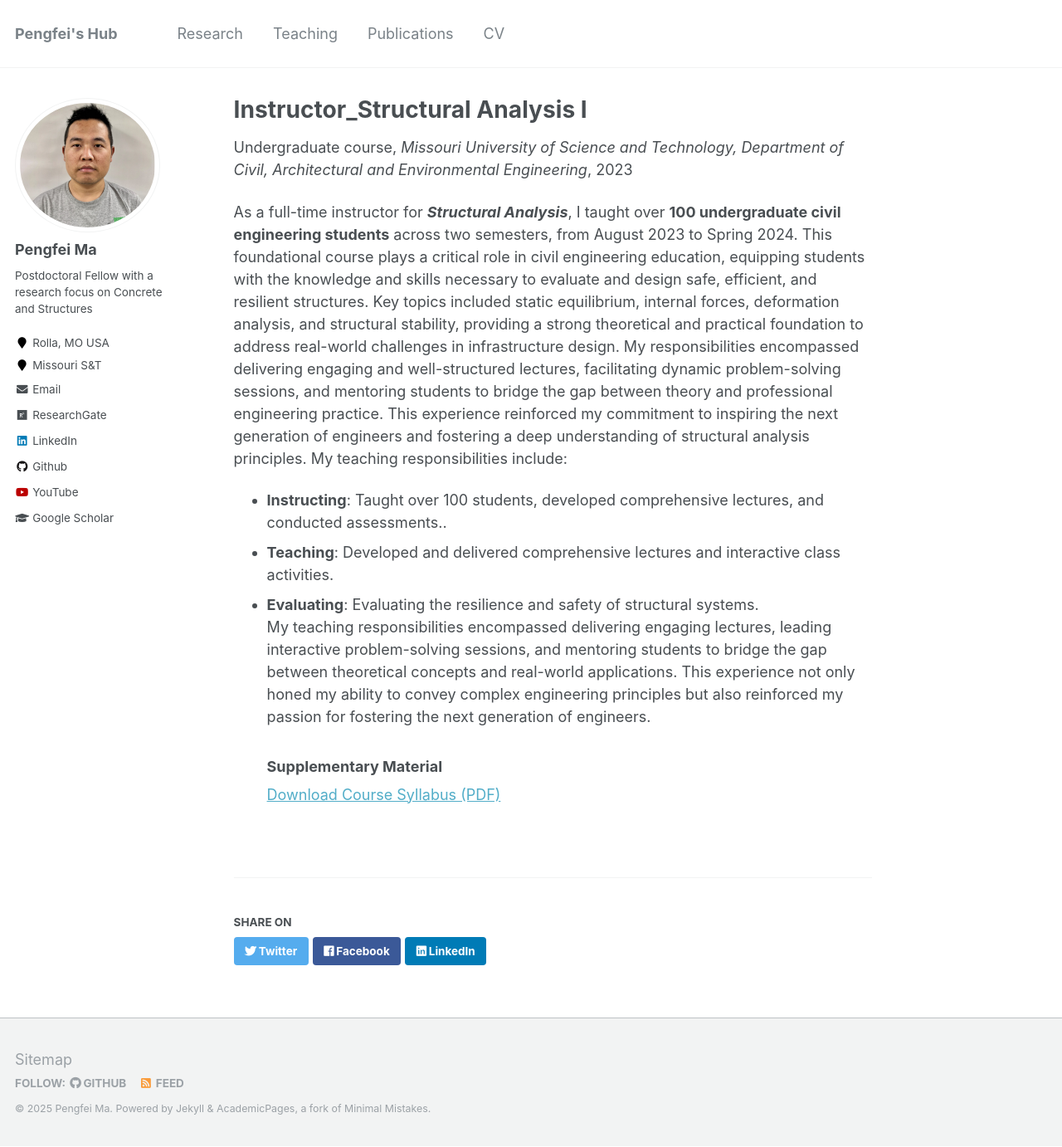
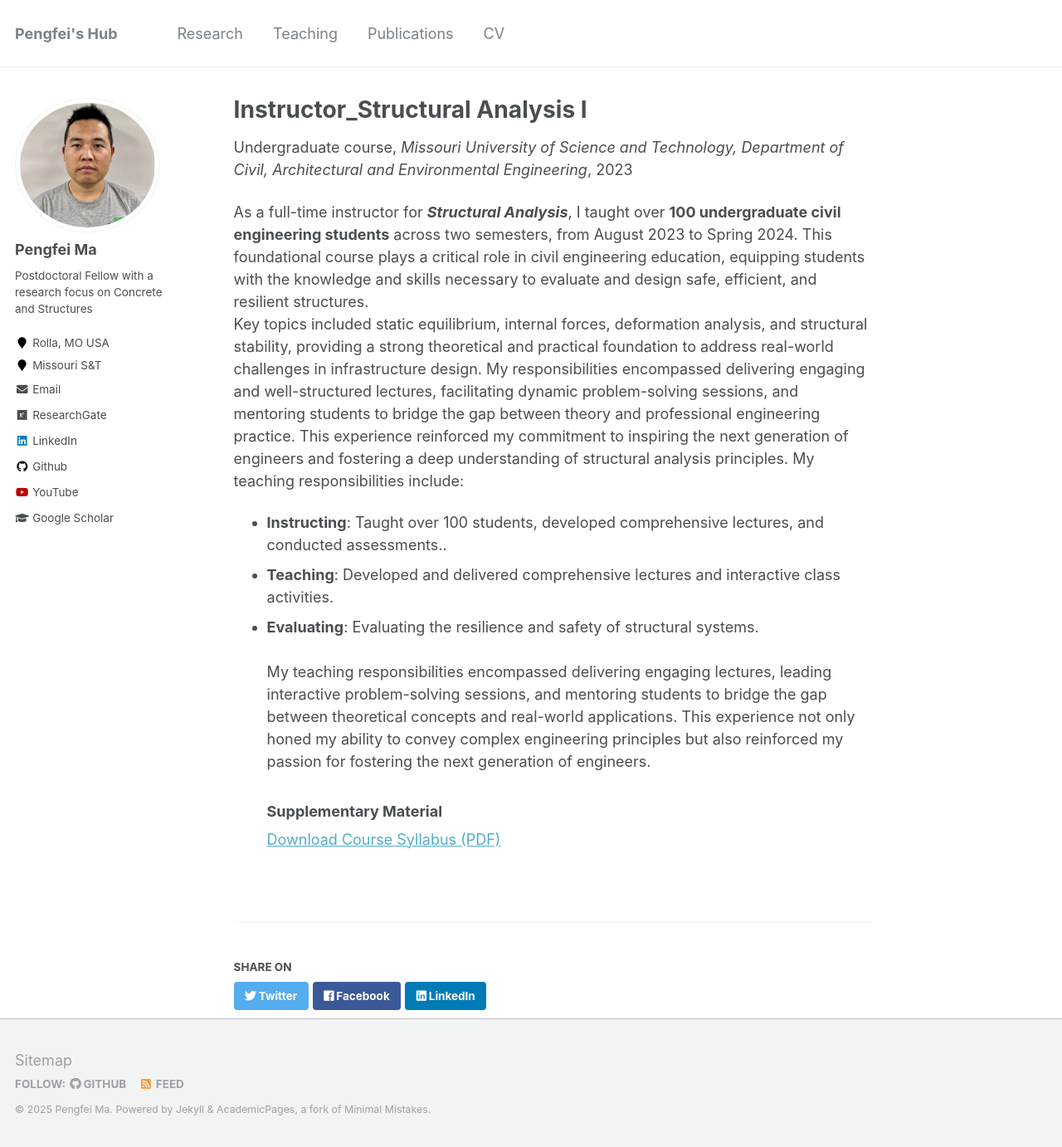
Before and after one commit to KyleMMA/KyleMMA.github.io, a Jekyll site: the page built from _teaching/2014-spring-teaching-1.md, in a window 1280 px wide and 1382 px high. Shown: the whole window at 83% size. Built offline with Jekyll 4.4.1, drawn with Linux system fonts in a browser that asks for light colours.

```diff
--- a/_teaching/2014-spring-teaching-1.md
+++ b/_teaching/2014-spring-teaching-1.md
@@ -8,10 +8,10 @@ date: 2023-08-19
 location: "Rolla, MO USA"
 ---
 As a full-time instructor for **_Structural Analysis_**, I taught over **100 undergraduate civil engineering students** across two semesters, from August 2023 to Spring 2024. This foundational course plays a critical role in civil engineering education, equipping students with the knowledge and skills necessary to evaluate and design safe, efficient, and resilient structures.
-Key topics included static equilibrium, internal forces, deformation analysis, and structural stability, providing a strong theoretical and practical foundation to address real-world challenges in infrastructure design. My responsibilities encompassed delivering engaging and well-structured lectures, facilitating dynamic problem-solving sessions, and mentoring students to bridge the gap between theory and professional engineering practice. This experience reinforced my commitment to inspiring the next generation of engineers and fostering a deep understanding of structural analysis principles. My teaching responsibilities include:
+<br/> Key topics included static equilibrium, internal forces, deformation analysis, and structural stability, providing a strong theoretical and practical foundation to address real-world challenges in infrastructure design. My responsibilities encompassed delivering engaging and well-structured lectures, facilitating dynamic problem-solving sessions, and mentoring students to bridge the gap between theory and professional engineering practice. This experience reinforced my commitment to inspiring the next generation of engineers and fostering a deep understanding of structural analysis principles. My teaching responsibilities include:
 - **Instructing**: Taught over 100 students, developed comprehensive lectures, and conducted assessments..
 - **Teaching**: Developed and delivered comprehensive lectures and interactive class activities.
 - **Evaluating**: Evaluating the resilience and safety of structural systems.
-<br/>My teaching responsibilities encompassed delivering engaging lectures, leading interactive problem-solving sessions, and mentoring students to bridge the gap between theoretical concepts and real-world applications. This experience not only honed my ability to convey complex engineering principles but also reinforced my passion for fostering the next generation of engineers.
+<br/> <br/> My teaching responsibilities encompassed delivering engaging lectures, leading interactive problem-solving sessions, and mentoring students to bridge the gap between theoretical concepts and real-world applications. This experience not only honed my ability to convey complex engineering principles but also reinforced my passion for fostering the next generation of engineers.
 ### **Supplementary Material**
 [Download Course Syllabus (PDF)](/files/Syllabus_Structural Analysis-2024 Spring.pdf)
```
